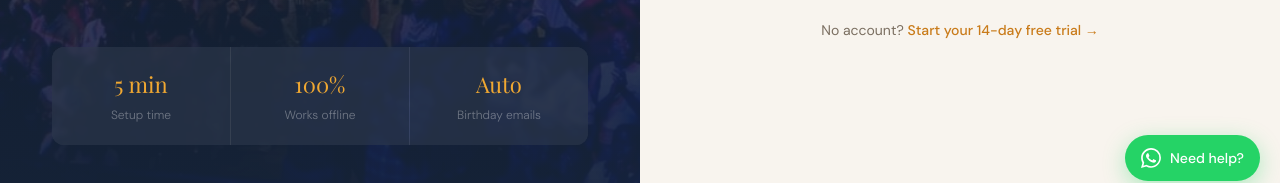
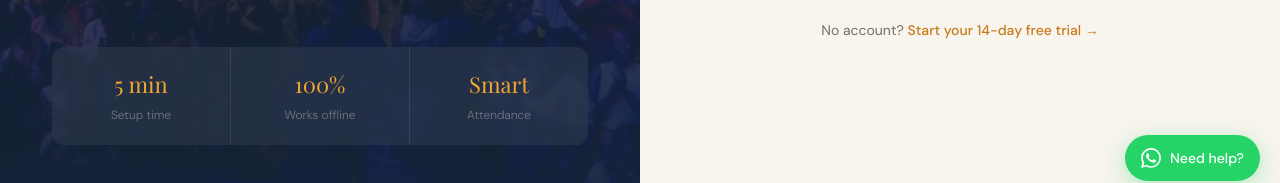
Before and after one commit to Silasobeng/SwiftCheckIn, a Next.js app: page /login in a window 1280 px wide. Shown: the part 599-782 px from the top of the page. Built offline with nearby package versions, Linux system fonts and the light colour scheme; no server answers; a web font is replaced by a local one.

Commit message:
Replace 'Auto / Birthday emails' with 'Smart / Attendance' on login page
Co-Authored-By: Claude Sonnet 4.6 <noreply@anthropic.com>

```diff
--- a/src/app/login/page.tsx
+++ b/src/app/login/page.tsx
@@ -120,7 +120,7 @@ export default function LoginPage() {
         </div>
 
         <div style={{ display:'grid', gridTemplateColumns:'1fr 1fr 1fr', gap:1, background:'rgba(255,255,255,0.14)', borderRadius:12, overflow:'hidden', position:'relative', zIndex:1, backdropFilter:'blur(2px)' }}>
-          {[{v:'5 min',l:'Setup time'},{v:'100%',l:'Works offline'},{v:'Auto',l:'Birthday emails'}].map((s,i)=>(
+          {[{v:'5 min',l:'Setup time'},{v:'100%',l:'Works offline'},{v:'Smart',l:'Attendance'}].map((s,i)=>(
             <div key={i} style={{ background:'rgba(22,36,58,0.55)', padding:20, textAlign:'center' }}>
               <div style={{ fontFamily:"'Playfair Display',serif", fontSize:22, color:'#F0A832', marginBottom:4 }}>{s.v}</div>
               <div style={{ fontSize:12, color:'rgba(255,255,255,0.35)', fontWeight:300 }}>{s.l}</div>
```
